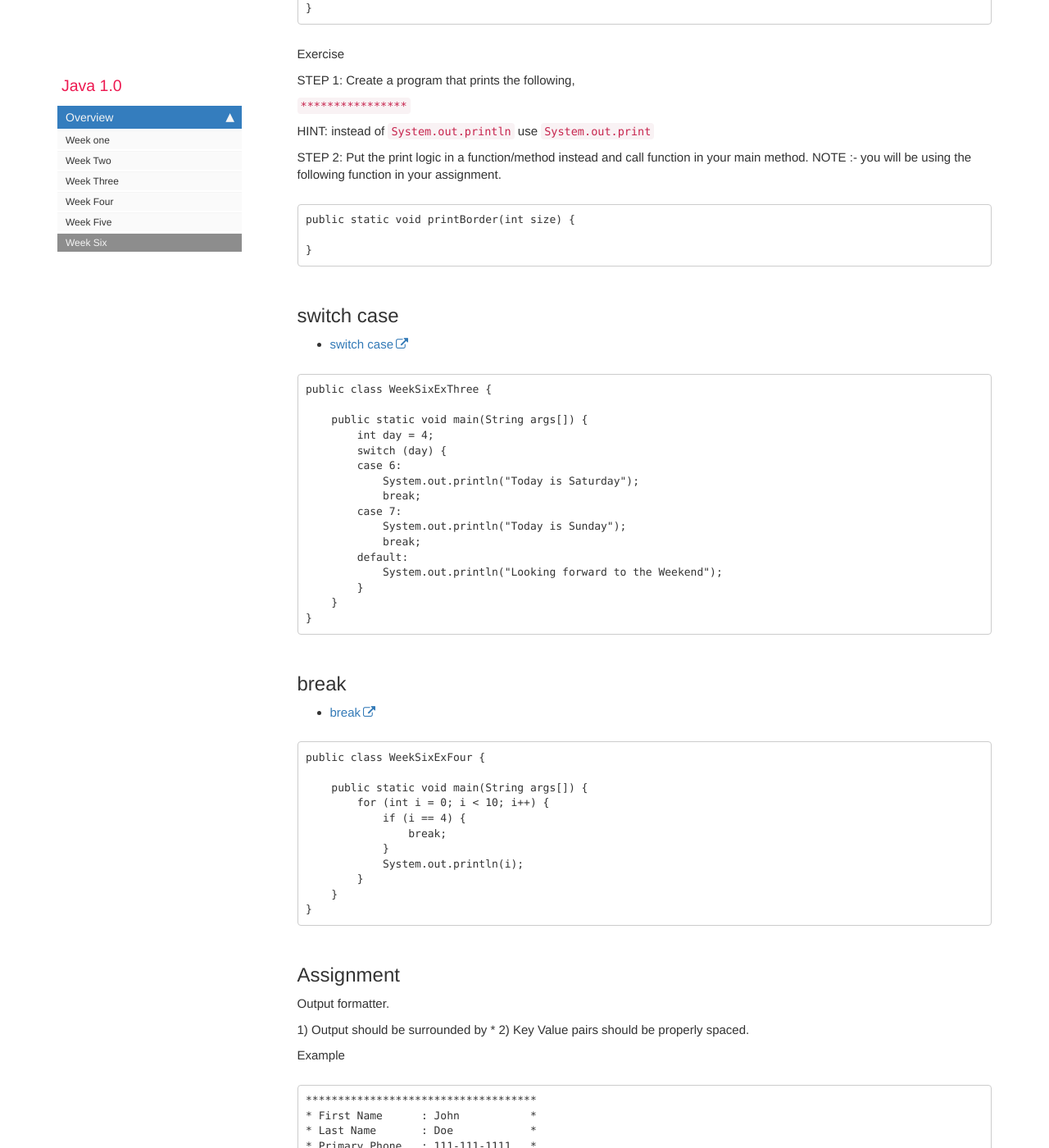
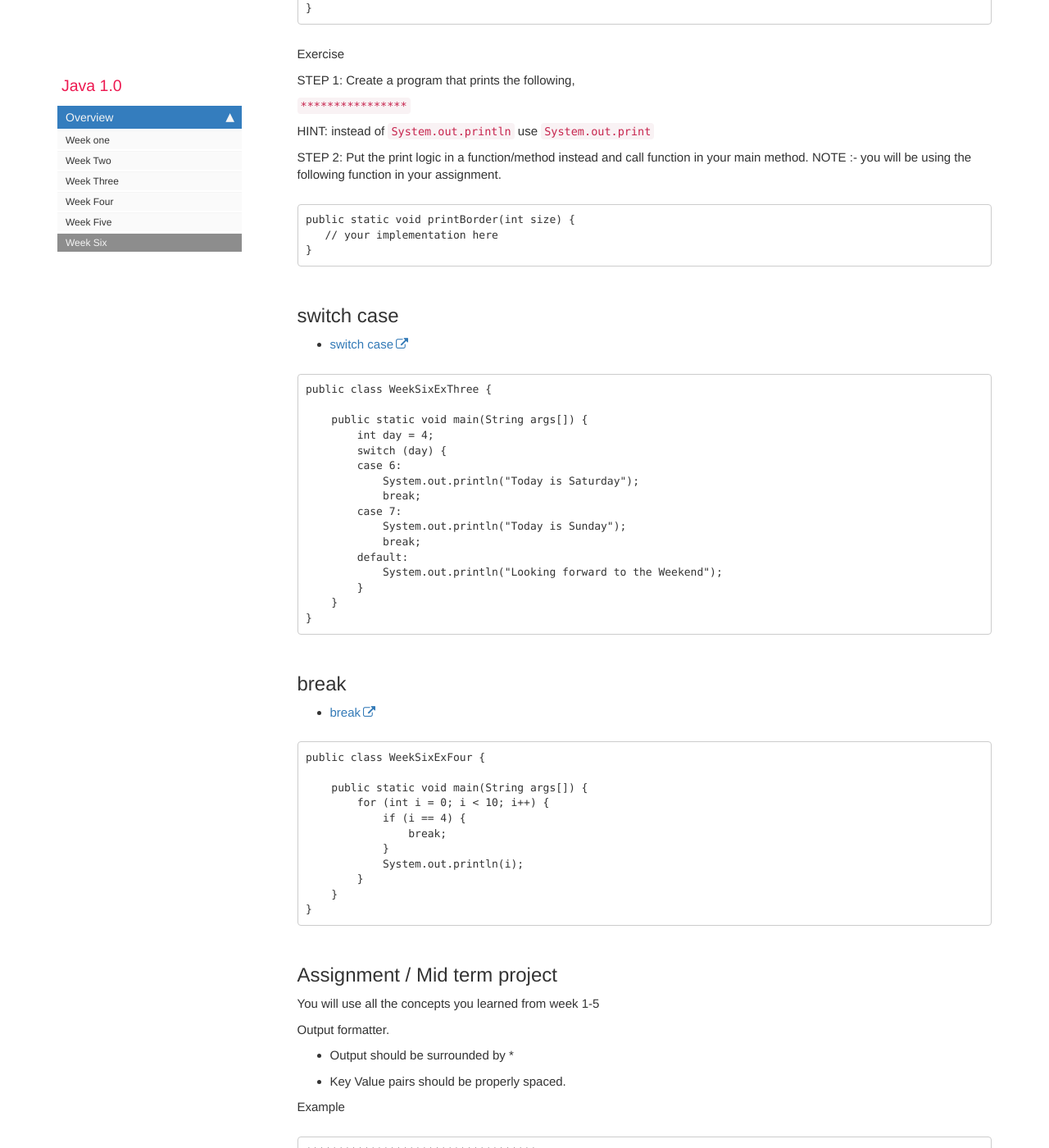
Before and after one commit to rambethina/java, a Jekyll site: the page built from pages/mydoc/mydoc_week_six.md, in a window 1280 px wide and 1400 px high, scrolled down 829 px. Shown: the whole window at 82% size. Built offline with Jekyll 4.4.1, drawn with Linux system fonts in a browser that asks for light colours; comment, search, counter and statistics services are not loaded; some of the changed text lies outside the part shown.

Commit message:
week six content

````diff
--- a/pages/mydoc/mydoc_week_six.md
+++ b/pages/mydoc/mydoc_week_six.md
@@ -43,7 +43,7 @@ NOTE :- you will be using the following function in your assignment.
 
 ```
 public static void printBorder(int size) {
-
+   // your implementation here
 }
 ```
 
@@ -89,12 +89,14 @@ public class WeekSixExFour {
 }
 ```
 
-## Assignment
+## Assignment / Mid term project
+
+You will use all the concepts you learned from week 1-5
 
 Output formatter.
 
-1) Output should be surrounded by *
-2) Key Value pairs should be properly spaced.
+* Output should be surrounded by *
+* Key Value pairs should be properly spaced.
 
 Example
 ```
````
